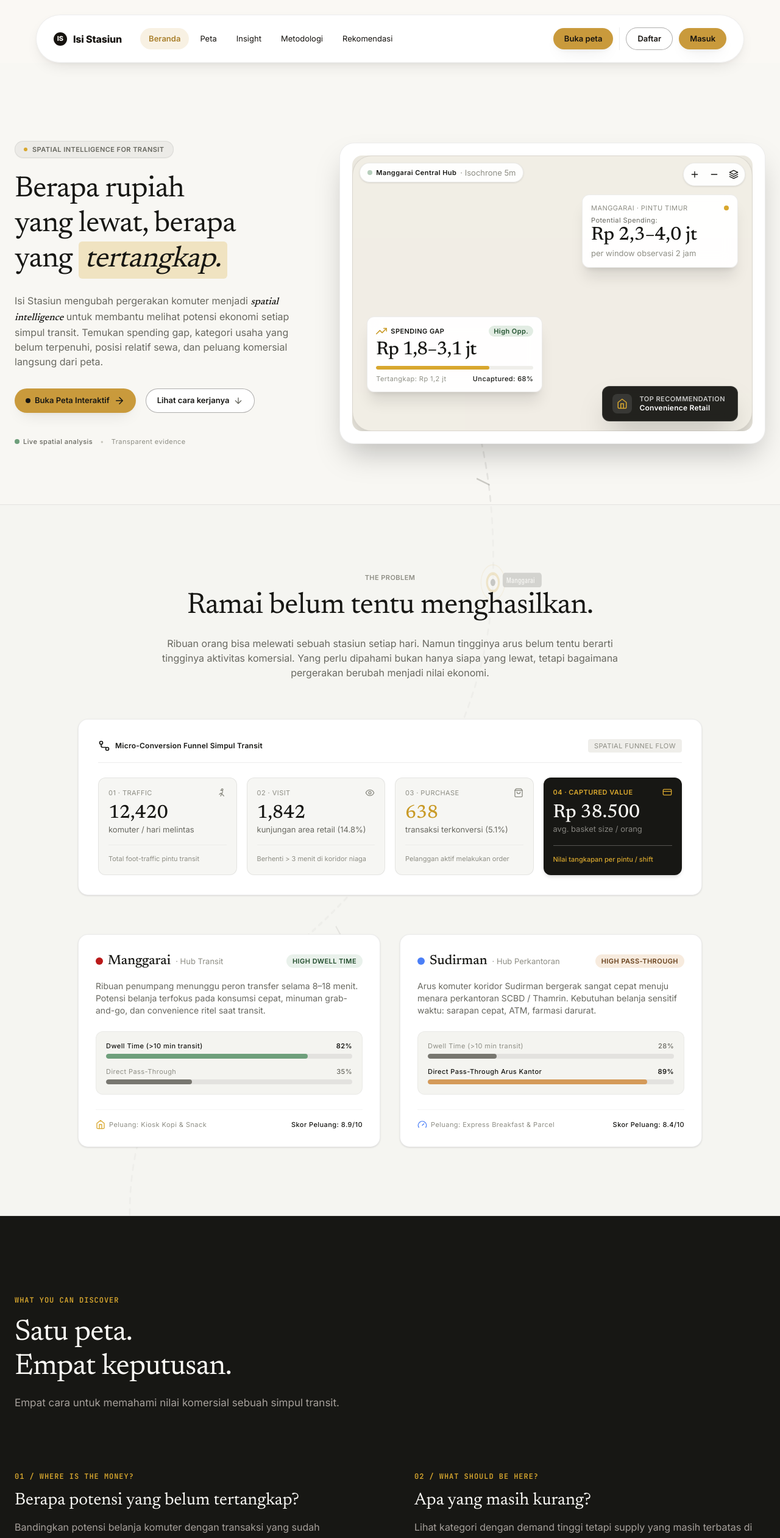
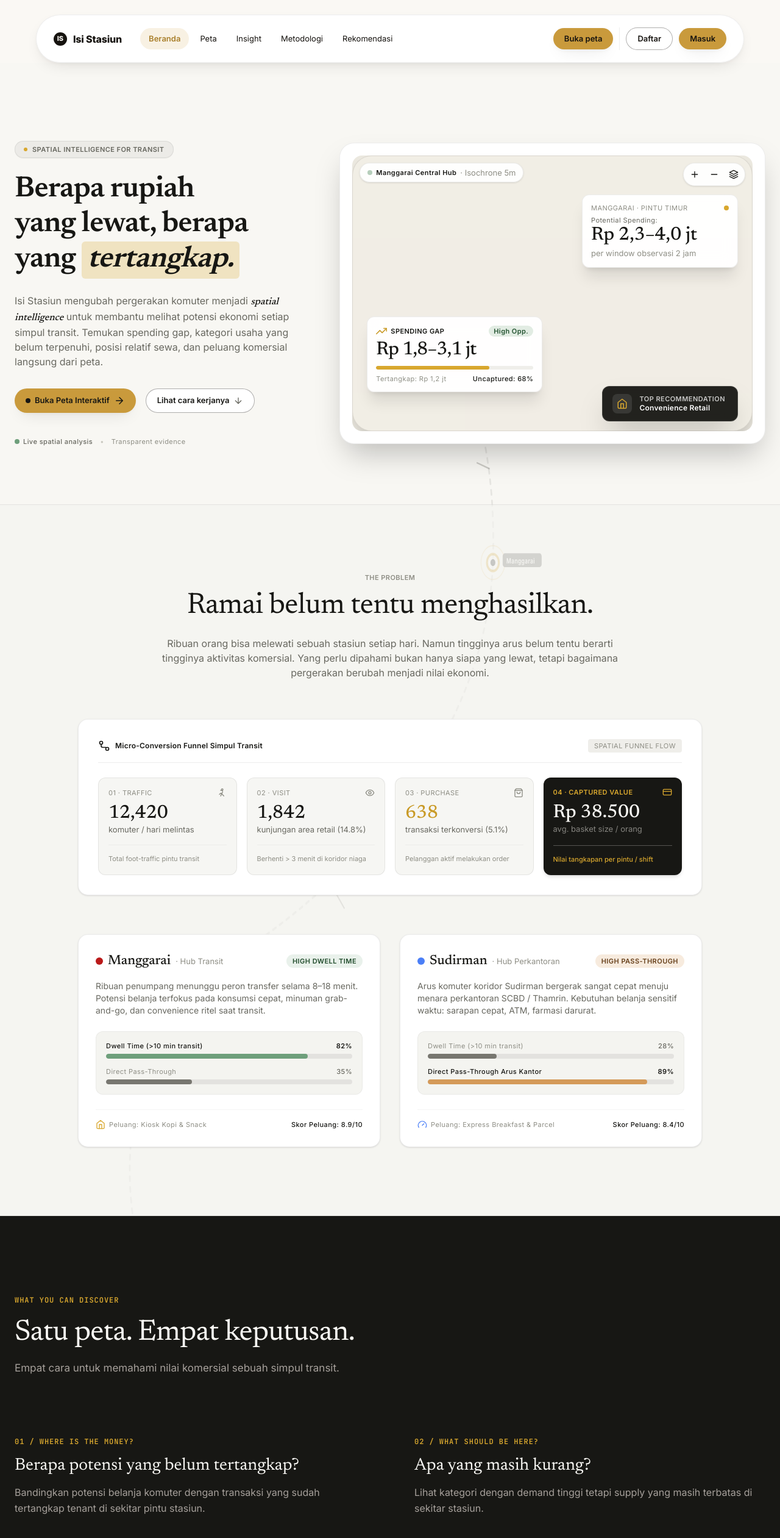
Before and after one commit to pandora-mapid/isistasiun-fe, a Next.js app: page / in a window 1280 px wide. Shown: the top 2522 px of the page at 61% size. Built offline with nearby package versions, Linux system fonts and the light colour scheme; no server answers.

Commit message:
mini changes

```diff
--- a/components/beranda/LandingView.tsx
+++ b/components/beranda/LandingView.tsx
@@ -414,9 +414,9 @@ export function LandingView() {
                 </span>
               </div>
 
-              <h1 className="font-headline-lg text-text-primary tracking-tight font-normal">
+              <h1 className="font-headline-lg text-text-primary tracking-tight font-bold">
                 Berapa rupiah yang lewat, berapa yang{" "}
-                <span className="relative inline-block px-2.5 py-0.5 rounded-md bg-accent-yellow/25 text-text-primary font-serif italic">
+                <span className="relative inline-block px-2.5 py-0.5 rounded-md bg-accent-yellow/25 text-text-primary font-serif italic font-bold">
                   tertangkap.
                 </span>
               </h1>
@@ -868,7 +868,7 @@ export function LandingView() {
               <span className="text-[11px] lg:text-[12px] uppercase tracking-[0.08em] text-accent-yellow font-semibold font-mono">
                 What You Can Discover
               </span>
-              <h2 className="font-headline-lg text-3xl sm:text-4xl lg:text-[46px] leading-[1.15] font-normal text-surface-bright tracking-tight max-w-sm">
+              <h2 className="font-headline-lg text-2xl sm:text-4xl lg:text-[46px] leading-[1.15] font-normal text-surface-bright tracking-tight max-w-none whitespace-nowrap">
                 Satu peta. Empat keputusan.
               </h2>
               <p className="text-[16px] lg:text-[17px] text-stone-400 leading-relaxed font-normal">
@@ -1186,7 +1186,7 @@ export function LandingView() {
         </section>
 
         {/* SECTION 4: EXPLORE THE PRODUCT (WebGIS UI Showcase with AI Copilot & Evidence Drawer) */}
-        <section className="reveal w-full py-24 lg:py-32 px-gutter-sm lg:px-gutter max-w-7xl mx-auto relative z-10">
+        <section className="reveal w-full pt-24 pb-10 lg:pt-32 lg:pb-12 px-gutter-sm lg:px-gutter max-w-7xl mx-auto relative z-10">
           <div className="flex flex-col items-center text-center max-w-3xl mx-auto mb-12">
             <span className="font-label-sm uppercase tracking-widest text-text-muted font-semibold">
               The Product
@@ -2065,7 +2065,7 @@ export function LandingView() {
             )}
           </div>
 
-          <div className="text-center mt-12">
+          <div className="text-center mt-6">
             <p className="font-headline-md font-serif italic text-text-secondary">
               “Jangan hanya percaya angkanya. Lihat dari mana angka itu
               berasal.”
@@ -2074,7 +2074,7 @@ export function LandingView() {
         </section>
 
         {/* SECTION 5: TARGET AUDIENCE & SCIENTIFIC RIGOR & FINAL CTA */}
-        <section className="reveal w-full py-20 lg:py-28 px-gutter-sm lg:px-gutter max-w-7xl mx-auto relative z-10">
+        <section className="reveal w-full pt-6 pb-20 lg:pt-8 lg:pb-28 px-gutter-sm lg:px-gutter max-w-7xl mx-auto relative z-10">
           <div className="text-center max-w-2xl mx-auto mb-14">
             <span className="font-label-sm uppercase tracking-widest text-text-muted font-semibold">
               Target Audience
```
